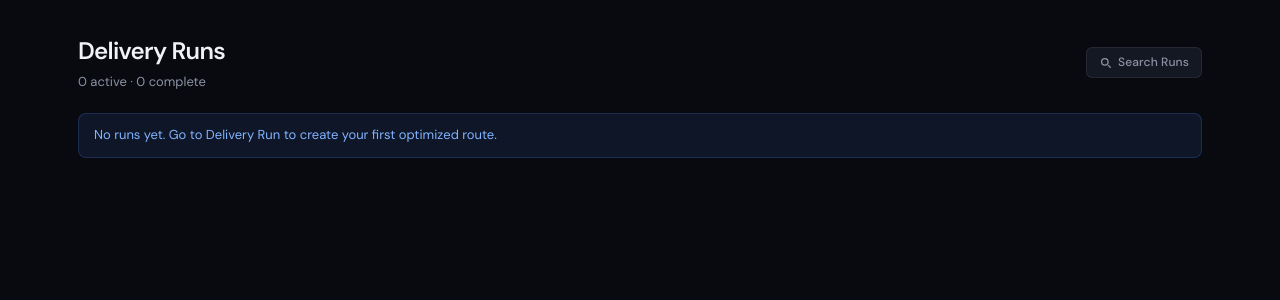
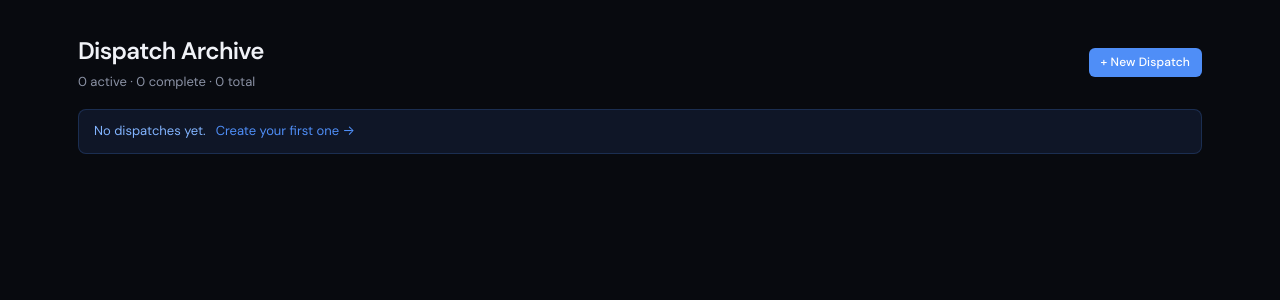
Before and after one commit to strassman/c4c-flask-optimizer, a Flask app: template templates/routes.html in a window 1280 px wide. Shown: the part 52-352 px from the top of the page. Run offline with Flask 3, Linux system fonts and the light colour scheme; the template is opened without the code that fills it, so the values that code supplies are empty.

Commit message:
Update routes.html

```diff
--- a/templates/routes.html
+++ b/templates/routes.html
@@ -1,126 +1,165 @@
 {% extends "base.html" %}
-{% block title %}Routes{% endblock %}
+{% block title %}Dispatch Archive{% endblock %}
 {% block extra_head %}
 <style>
-.runs-sidebar {
-  display: grid; grid-template-columns: 280px 1fr; gap: 20px; align-items: start;
-}
-@media(max-width:768px){ .runs-sidebar { grid-template-columns: 1fr; } }
+.archive-layout { display:grid;grid-template-columns:300px 1fr;gap:20px;align-items:start }
+@media(max-width:900px){ .archive-layout { grid-template-columns:1fr } }
 
 .run-list-item {
-  padding: 12px 14px; border-radius: var(--radius);
-  border: 1px solid var(--border); margin-bottom: 6px;
-  cursor: pointer; transition: all .15s; background: var(--surface);
-  display: block; text-decoration: none;
+  padding:11px 14px;border-radius:var(--radius);border:1px solid var(--border);
+  margin-bottom:6px;cursor:pointer;transition:all .15s;background:var(--surface);
+  display:block;position:relative;
 }
-.run-list-item:hover { border-color: var(--border2); background: var(--surface2); text-decoration: none; }
-.run-list-item.active { border-color: var(--accent); background: rgba(79,142,247,.08); }
-.run-list-item.complete { opacity: .55; }
+.run-list-item:hover { border-color:var(--border2);background:var(--surface2) }
+.run-list-item.selected { border-color:var(--accent);background:rgba(79,142,247,.08) }
+.run-list-item.complete { opacity:.6 }
 
-.run-dot { width:7px;height:7px;border-radius:50%;display:inline-block;margin-right:6px;flex-shrink:0;vertical-align:middle }
+.run-dot { width:7px;height:7px;border-radius:50%;display:inline-block;margin-right:5px;vertical-align:middle;flex-shrink:0 }
 .dot-active { background:var(--green);box-shadow:0 0 5px var(--green) }
 .dot-complete { background:var(--text3) }
+
+.type-badge {
+  display:inline-flex;align-items:center;gap:4px;
+  font-size:10px;font-weight:600;padding:2px 7px;border-radius:10px;
+  text-transform:uppercase;letter-spacing:.04em;flex-shrink:0;
+}
+.badge-sign_delivery { background:rgba(79,142,247,.15);color:#4F8EF7 }
+.badge-lit_drop      { background:rgba(255,159,64,.15);color:#FF9F40 }
+.badge-door_knock    { background:rgba(107,203,119,.15);color:#6BCB77 }
+.badge-sign_recovery { background:rgba(255,107,107,.15);color:#FF6B6B }
+.badge-gotv          { background:rgba(199,125,255,.15);color:#C77DFF }
+.badge-general       { background:rgba(160,160,160,.15);color:#aaa }
+.badge-optimize      { background:rgba(79,142,247,.15);color:#4F8EF7 }
+.badge-proximity     { background:rgba(255,159,64,.15);color:#FF9F40 }
 
 .prog { height:3px;background:var(--surface3);border-radius:2px;overflow:hidden;margin-top:6px }
 .prog-fill { height:100%;border-radius:2px }
 
-.stop-row {
-  display:flex;align-items:flex-start;gap:12px;
-  padding:10px 0;border-bottom:1px solid var(--border);
+.filter-tabs { display:flex;gap:4px;flex-wrap:wrap;margin-bottom:10px }
+.filter-tab {
+  padding:4px 12px;border-radius:20px;font-size:12px;font-weight:500;
+  cursor:pointer;color:var(--text2);transition:all .15s;border:1px solid var(--border);
+  background:transparent;font-family:inherit;
 }
+.filter-tab.active { background:var(--accent);color:#fff;border-color:var(--accent) }
+
+.stop-row { display:flex;align-items:flex-start;gap:12px;padding:10px 0;border-bottom:1px solid var(--border) }
 .stop-row:last-child { border-bottom:none }
+
+.vol-section { background:var(--surface);border:1px solid var(--border);border-radius:var(--radius);margin-bottom:10px;overflow:hidden }
+.vol-section-header { display:flex;align-items:center;gap:10px;padding:12px 16px;cursor:pointer;user-select:none }
+.vol-section-header:hover { background:var(--surface2) }
+.vol-color-dot { width:10px;height:10px;border-radius:50%;flex-shrink:0 }
+.vol-section-body { padding:0 16px;border-top:1px solid var(--border) }
+.vol-section-body.hidden { display:none }
 
 .rename-form { display:none;gap:8px;margin-top:8px }
 .rename-form.show { display:flex }
 
-.vol-section {
-  background:var(--surface);border:1px solid var(--border);
-  border-radius:var(--radius);margin-bottom:10px;overflow:hidden;
+.del-btn {
+  position:absolute;top:10px;right:10px;
+  background:none;border:none;cursor:pointer;
+  color:var(--text3);font-size:14px;padding:2px 4px;
+  line-height:1;border-radius:4px;transition:color .1s;
 }
-.vol-section-header {
-  display:flex;align-items:center;gap:10px;
-  padding:12px 16px;cursor:pointer;user-select:none;
-}
-.vol-section-header:hover { background:var(--surface2) }
-.vol-color-dot { width:10px;height:10px;border-radius:50%;flex-shrink:0 }
-.vol-section-body { padding:0 16px; border-top:1px solid var(--border) }
-.vol-section-body.hidden { display:none }
+.del-btn:hover { color:#ff453a }
 </style>
 {% endblock %}
 {% block content %}
 
 {% if msg %}<div class="alert {% if '❌' in msg %}alert-error{% else %}alert-success{% endif %}" style="margin-bottom:16px">{{ msg }}</div>{% endif %}
 
-<div style="display:flex;align-items:center;justify-content:space-between;margin-bottom:20px;flex-wrap:wrap;gap:8px">
+<div style="display:flex;align-items:center;justify-content:space-between;margin-bottom:16px;flex-wrap:wrap;gap:8px">
   <div>
-    <h1 style="margin-bottom:2px">Delivery Runs</h1>
+    <h1 style="margin-bottom:2px">Dispatch Archive</h1>
     <p class="subtitle" style="margin:0">
       {{ runs|selectattr('status','equalto','active')|list|length }} active ·
-      {{ runs|selectattr('status','equalto','complete')|list|length }} complete
+      {{ runs|selectattr('status','equalto','complete')|list|length }} complete ·
+      {{ runs|length }} total
     </p>
   </div>
-  <a href="/routes/search" class="btn btn-secondary btn-sm">
-    <svg width="13" height="13" viewBox="0 0 20 20" fill="none" stroke="currentColor" stroke-width="2"><circle cx="9" cy="9" r="5"/><line x1="14" y1="14" x2="18" y2="18"/></svg>
-    Search Runs
-  </a>
+  <a href="/dispatch" class="btn btn-primary btn-sm">+ New Dispatch</a>
 </div>
 
 {% if not runs %}
-<div class="alert alert-info">No runs yet. Go to Delivery Run to create your first optimized route.</div>
+<div class="alert alert-info">No dispatches yet. <a href="/dispatch" style="color:var(--accent)">Create your first one →</a></div>
 {% else %}
-<div class="runs-sidebar">
+<div class="archive-layout">
 
-  <!-- Left: run list -->
+  <!-- LEFT: run list -->
   <div>
-    <div style="margin-bottom:10px">
-      <input type="text" placeholder="Filter runs..." oninput="filterRunList(this.value)" style="margin:0">
+    <input type="text" id="run-search" placeholder="Search dispatches…" oninput="filterRuns(this.value)" style="margin-bottom:10px">
+
+    <div class="filter-tabs" id="type-tabs">
+      <button class="filter-tab active" onclick="setTab(this,'all')">All</button>
+      <button class="filter-tab" onclick="setTab(this,'sign_delivery')">🪧 Signs</button>
+      <button class="filter-tab" onclick="setTab(this,'lit_drop')">📚 Lit</button>
+      <button class="filter-tab" onclick="setTab(this,'door_knock')">🚪 Doors</button>
+      <button class="filter-tab" onclick="setTab(this,'sign_recovery')">🔄 Recovery</button>
+      <button class="filter-tab" onclick="setTab(this,'gotv')">🗳️ GOTV</button>
+      <button class="filter-tab" onclick="setTab(this,'general')">📋 General</button>
     </div>
+
+    {% set type_icons = {
+      'sign_delivery':'🪧','lit_drop':'📚','door_knock':'🚪',
+      'sign_recovery':'🔄','gotv':'🗳️','general':'📋',
+      'optimize':'🪧','proximity':'🪧'
+    } %}
+    {% set type_labels = {
+      'sign_delivery':'Sign Delivery','lit_drop':'Lit Drop','door_knock':'Door Knock',
+      'sign_recovery':'Sign Recovery','gotv':'GOTV','general':'General',
+      'optimize':'Sign Delivery','proximity':'Sign Delivery'
+    } %}
+
     <div id="run-list">
     {% for run in runs %}
     {% set pct = run.pct if run.pct is defined else 0 %}
-    <div class="run-list-item {% if selected_run and run.id==selected_run.id %}active{% endif %} {% if run.status=='complete' %}complete{% endif %}"
-       data-search="{{ run.name|lower }} {{ (run.vol_names or [])|join(' ')|lower }}"
-       style="position:relative">
-      <a href="/routes?run_id={{ run.id }}" style="display:block;text-decoration:none;color:inherit;padding-right:28px">
-        <div style="display:flex;align-items:center;justify-content:space-between;gap:6px">
-          <span style="font-size:13px;font-weight:600;color:var(--text);flex:1;min-width:0;overflow:hidden;text-overflow:ellipsis;white-space:nowrap">
-            <span class="run-dot {% if run.status=='active' %}dot-active{% else %}dot-complete{% endif %}"></span>{{ run.name }}
-          </span>
-          <span style="font-size:11px;color:var(--text3);white-space:nowrap">{{ pct }}%</span>
-        </div>
-        <div style="font-size:11px;color:var(--text3);margin-top:3px">
-          {{ run.timestamp[:16] if run.timestamp else '' }} · {{ run.type or 'optimized' }} · {{ run.total_stops or 0 }} stops
-        </div>
-        <div class="prog"><div class="prog-fill" style="width:{{ pct }}%;background:{% if pct==100 %}var(--green){% else %}var(--accent){% endif %}"></div></div>
-      </a>
-      <form method="POST" onsubmit="return confirm('Delete this run?')"
-            style="position:absolute;top:10px;right:10px">
+    {% set rtype = run.type or run.run_type or 'sign_delivery' %}
+    <div class="run-list-item {% if run.status=='complete' %}complete{% endif %}"
+         data-type="{{ rtype }}"
+         data-search="{{ run.name|lower }} {{ (run.vol_names or [])|join(' ')|lower }} {{ rtype }}"
+         onclick="selectRun('{{ run.id }}')">
+      <div style="display:flex;align-items:center;gap:6px;margin-bottom:4px;padding-right:20px">
+        <span class="run-dot {% if run.status=='active' %}dot-active{% else %}dot-complete{% endif %}"></span>
+        <span style="font-size:13px;font-weight:600;color:var(--text);flex:1;min-width:0;overflow:hidden;text-overflow:ellipsis;white-space:nowrap">{{ run.name }}</span>
+        <span style="font-size:11px;color:var(--text3);white-space:nowrap">{{ pct }}%</span>
+      </div>
+      <div style="display:flex;align-items:center;gap:6px;flex-wrap:wrap">
+        <span class="type-badge badge-{{ rtype }}">{{ type_icons.get(rtype,'📋') }} {{ type_labels.get(rtype, rtype) }}</span>
+        <span style="font-size:11px;color:var(--text3)">{{ run.timestamp[:10] if run.timestamp else '' }}</span>
+        <span style="font-size:11px;color:var(--text3)">· {{ run.total_stops or 0 }} stops</span>
+      </div>
+      <div class="prog"><div class="prog-fill" style="width:{{ pct }}%;background:{% if pct==100 %}var(--green){% else %}var(--accent){% endif %}"></div></div>
+      <form method="POST" onsubmit="event.stopPropagation();return confirm('Delete this dispatch and all its stops?')">
         <input type="hidden" name="action" value="delete_run">
         <input type="hidden" name="run_id" value="{{ run.id }}">
-        <button type="submit" title="Delete run"
-                style="background:none;border:none;cursor:pointer;color:var(--text3);font-size:14px;padding:2px;line-height:1;border-radius:4px"
-                onmouseover="this.style.color='#ff453a'" onmouseout="this.style.color='var(--text3)'">✕</button>
+        <button type="submit" class="del-btn" title="Delete" onclick="event.stopPropagation()">✕</button>
       </form>
     </div>
     {% endfor %}
     </div>
+    <p id="no-results" style="display:none;color:var(--text3);font-size:13px;margin-top:10px">No dispatches match.</p>
   </div>
 
-  <!-- Right: selected run detail -->
-  <div>
+  <!-- RIGHT: detail panel -->
+  <div id="detail-panel">
   {% if selected_run %}
   {% set run = selected_run %}
   {% set done_ids = run.done_keys if run.done_keys else [] %}
   {% set pct = run.pct if run.pct is defined else 0 %}
   {% set done_ct = run.done_count if run.done_count is defined else 0 %}
+  {% set rtype = run.type or run.run_type or 'sign_delivery' %}
+  {% set type_icons = {'sign_delivery':'🪧','lit_drop':'📚','door_knock':'🚪','sign_recovery':'🔄','gotv':'🗳️','general':'📋','optimize':'🪧','proximity':'🪧'} %}
+  {% set type_labels = {'sign_delivery':'Sign Delivery','lit_drop':'Lit Drop','door_knock':'Door Knock','sign_recovery':'Sign Recovery','gotv':'GOTV','general':'General','optimize':'Sign Delivery','proximity':'Sign Delivery'} %}
 
   <div class="card" style="margin-bottom:12px">
     <div style="display:flex;align-items:flex-start;justify-content:space-between;gap:12px;flex-wrap:wrap">
       <div style="flex:1">
-        <div style="display:flex;align-items:center;gap:8px;margin-bottom:4px">
+        <div style="display:flex;align-items:center;gap:8px;margin-bottom:6px;flex-wrap:wrap">
           <span class="run-dot {% if run.status=='active' %}dot-active{% else %}dot-complete{% endif %}"></span>
           <strong style="font-size:16px;letter-spacing:-0.02em" id="run-name-display">{{ run.name }}</strong>
           <button onclick="toggleRename()" style="background:none;border:none;cursor:pointer;color:var(--text3);font-size:12px;padding:2px 6px;border-radius:4px;font-family:inherit">✏️</button>
+          <span class="type-badge badge-{{ rtype }}">{{ type_icons.get(rtype,'📋') }} {{ type_labels.get(rtype,rtype) }}</span>
         </div>
         <div class="rename-form" id="rename-form">
           <form method="POST" style="display:flex;gap:6px;flex:1">
@@ -132,13 +171,14 @@
           </form>
         </div>
         <div style="font-size:12px;color:var(--text3)">
-          {{ run.timestamp[:16] if run.timestamp else '' }} · {{ run.type or 'optimized' }} ·
-          {{ run.routes|length }} volunteer{% if run.routes|length != 1 %}s{% endif %} · {{ run.total_stops }} stops
+          {{ run.timestamp[:16] if run.timestamp else '' }} ·
+          {{ run.routes|length }} volunteer{% if run.routes|length!=1 %}s{% endif %} ·
+          {{ run.total_stops }} stops
         </div>
       </div>
       <div style="display:flex;gap:6px;flex-wrap:wrap">
         <a href="/map/select/{{ run.id }}" class="btn btn-primary btn-sm">🗺 Map</a>
-        {% if run.status == 'active' %}
+        {% if run.status=='active' %}
         <form method="POST" style="display:inline">
           <input type="hidden" name="action" value="close_run">
           <input type="hidden" name="run_id" value="{{ run.id }}">
@@ -151,7 +191,7 @@
           <button class="btn btn-secondary btn-sm" type="submit">↩ Reopen</button>
         </form>
         {% endif %}
-        <form method="POST" onsubmit="return confirm('Delete this run?')" style="display:inline">
+        <form method="POST" onsubmit="return confirm('Delete this dispatch?')" style="display:inline">
           <input type="hidden" name="action" value="delete_run">
           <input type="hidden" name="run_id" value="{{ run.id }}">
           <button class="btn btn-danger btn-sm" type="submit">Delete</button>
@@ -171,8 +211,7 @@
 
   <!-- Share links -->
   <div class="card" style="margin-bottom:12px">
-    <div class="card-title" style="margin-bottom:8px">📱 Volunteer Share Links</div>
-    <p style="font-size:12px;color:var(--text3);margin-bottom:12px">Send each volunteer their personal link — no login needed.</p>
+    <div class="card-title" style="margin-bottom:8px">📱 Volunteer Links</div>
     {% for vt in run.vol_tokens or [] %}
     {% set share_url = request.host_url ~ 'deliver/' ~ run.id ~ '/' ~ vt.token %}
     <div style="display:flex;align-items:center;gap:10px;padding:8px 0;border-bottom:1px solid var(--border)">
@@ -181,10 +220,10 @@
         <div style="font-size:11px;color:var(--text3);font-family:monospace;overflow:hidden;text-overflow:ellipsis;white-space:nowrap">{{ share_url }}</div>
       </div>
       <a href="sms:?body={{ share_url|urlencode }}" class="btn btn-success btn-sm" style="flex-shrink:0">💬 Text</a>
-      <button class="btn btn-secondary btn-sm" onclick="copyLink('{{ share_url }}', this)" style="flex-shrink:0">📋 Copy</button>
+      <button class="btn btn-secondary btn-sm" onclick="copyLink('{{ share_url }}',this)" style="flex-shrink:0">📋 Copy</button>
     </div>
     {% else %}
-    <p style="color:var(--text3);font-size:13px">No tokens — re-run optimization to generate links.</p>
+    <p style="color:var(--text3);font-size:13px">No links — re-run dispatch to generate.</p>
     {% endfor %}
   </div>
 
@@ -193,19 +232,17 @@
   {% for r in run.routes %}
   {% set vol_name = r.volunteer_name or 'Unknown' %}
   {% set hex = hex_list[loop.index0 % hex_list|length] %}
-  {% set r_done = r.stops | selectattr('status','equalto','delivered') | list | length %}
+  {% set r_done = r.stops|selectattr('status','equalto','delivered')|list|length %}
   <div class="vol-section">
     <div class="vol-section-header" onclick="toggleSection(this)">
       <span class="vol-color-dot" style="background:{{ hex }}"></span>
       <strong style="flex:1">{{ vol_name }}</strong>
-      <span style="font-size:12px;color:var(--text3)">
-        {{ r_done }}/{{ r.stops|length }} done{% if r.distance_miles %} · {{ r.distance_miles }} mi{% endif %}
-      </span>
+      <span style="font-size:12px;color:var(--text3)">{{ r_done }}/{{ r.stops|length }} done{% if r.distance_miles %} · {{ r.distance_miles }} mi{% endif %}</span>
       <span style="color:var(--text3);font-size:12px;margin-left:8px">▾</span>
     </div>
     <div class="vol-section-body">
     {% for s in r.stops %}
-    {% set is_done = s.status == 'delivered' or s.id in done_ids %}
+    {% set is_done = s.status=='delivered' or s.id in done_ids %}
     <div class="stop-row">
       <form method="POST" style="display:contents">
         <input type="hidden" name="run_id"  value="{{ run.id }}">
@@ -219,15 +256,9 @@
         color:{% if is_done %}#34c759{% else %}{{ hex }}{% endif %};
         font-size:11px;font-weight:700;flex-shrink:0;margin-top:2px">{{ loop.index }}</div>
       <div style="flex:1;min-width:0">
-        <div style="font-size:13px;{% if is_done %}color:var(--text3);text-decoration:line-through{% else %}color:var(--text){% endif %}">
-          {{ s.address }}
-        </div>
-        {% if s.delivered_at %}
-        <div style="font-size:11px;color:var(--green);margin-top:1px">✅ Delivered {{ s.delivered_at[:16] if s.delivered_at else '' }}</div>
-        {% endif %}
-        {% if s.photo_url %}
-        <div style="margin-top:6px"><img src="{{ s.photo_url }}" style="max-width:180px;border-radius:6px;border:1px solid var(--border)"></div>
-        {% endif %}
+        <div style="font-size:13px;{% if is_done %}color:var(--text3);text-decoration:line-through{% else %}color:var(--text){% endif %}">{{ s.address }}</div>
+        {% if s.delivered_at %}<div style="font-size:11px;color:var(--green);margin-top:1px">✅ {{ s.delivered_at[:16] if s.delivered_at else '' }}</div>{% endif %}
+        {% if s.photo_url %}<div style="margin-top:6px"><img src="{{ s.photo_url }}" style="max-width:180px;border-radius:6px;border:1px solid var(--border)"></div>{% endif %}
         <a href="https://www.google.com/maps/dir/?api=1&destination={{ s.address|urlencode }}" target="_blank" style="font-size:12px;color:var(--accent)">Directions →</a>
       </div>
     </div>
@@ -237,7 +268,11 @@
   {% endfor %}
 
   {% else %}
-  <div class="alert alert-info">Select a run from the left to view its stops.</div>
+  <div style="display:flex;flex-direction:column;align-items:center;justify-content:center;min-height:300px;color:var(--text3);text-align:center">
+    <div style="font-size:40px;margin-bottom:12px">📋</div>
+    <div style="font-size:15px;font-weight:500;margin-bottom:6px">Select a dispatch</div>
+    <div style="font-size:13px">Click any run on the left to view its stops and volunteer links</div>
+  </div>
   {% endif %}
   </div>
 
@@ -245,25 +280,60 @@
 {% endif %}
 
 <script>
-function filterRunList(q){
-  q = q.toLowerCase();
+let activeTab='all';
+let activeSearch='';
+
+function setTab(btn, type){
+  document.querySelectorAll('.filter-tab').forEach(t=>t.classList.remove('active'));
+  btn.classList.add('active');
+  activeTab=type;
+  applyFilters();
+}
+
+function filterRuns(q){
+  activeSearch=q.toLowerCase();
+  applyFilters();
+}
+
+function applyFilters(){
+  let visible=0;
   document.querySelectorAll('.run-list-item').forEach(el=>{
-    el.style.display = el.dataset.search.includes(q) ? '' : 'none';
+    const matchType = activeTab==='all' || el.dataset.type===activeTab;
+    const matchSearch = !activeSearch || el.dataset.search.includes(activeSearch);
+    el.style.display = (matchType && matchSearch) ? '' : 'none';
+    if(matchType && matchSearch) visible++;
   });
+  document.getElementById('no-results').style.display = visible===0 ? '' : 'none';
 }
-function toggleRename(){
-  document.getElementById('rename-form').classList.toggle('show');
+
+function selectRun(id){
+  window.location.href = '/routes?run_id=' + id;
 }
+
+// Highlight selected run in list
+{% if selected_run %}
+document.querySelectorAll('.run-list-item').forEach(el=>{
+  if(el.dataset && el.onclick && el.onclick.toString().includes('{{ selected_run.id }}')){
+    el.classList.add('selected');
+  }
+});
+// More reliable: match by onclick attr
+document.querySelectorAll('.run-list-item').forEach(el=>{
+  const onc = el.getAttribute('onclick') || '';
+  if(onc.includes('{{ selected_run.id }}')) el.classList.add('selected');
+});
+{% endif %}
+
+function toggleRename(){document.getElementById('rename-form').classList.toggle('show');}
 function toggleSection(header){
   header.parentElement.querySelector('.vol-section-body').classList.toggle('hidden');
-  const arrow = header.querySelector('span:last-child');
-  if(arrow) arrow.textContent = arrow.textContent === '▾' ? '▸' : '▾';
+  const arrow=header.querySelector('span:last-child');
+  if(arrow) arrow.textContent=arrow.textContent==='▾'?'▸':'▾';
 }
-function copyLink(url, btn){
+function copyLink(url,btn){
   navigator.clipboard.writeText(url).then(()=>{
-    const orig = btn.textContent;
-    btn.textContent = '✅ Copied!';
-    setTimeout(()=>btn.textContent=orig, 2000);
+    const orig=btn.textContent; btn.textContent='✅ Copied!';
+    setTimeout(()=>btn.textContent=orig,2000);
   });
 }
 </script>
```
